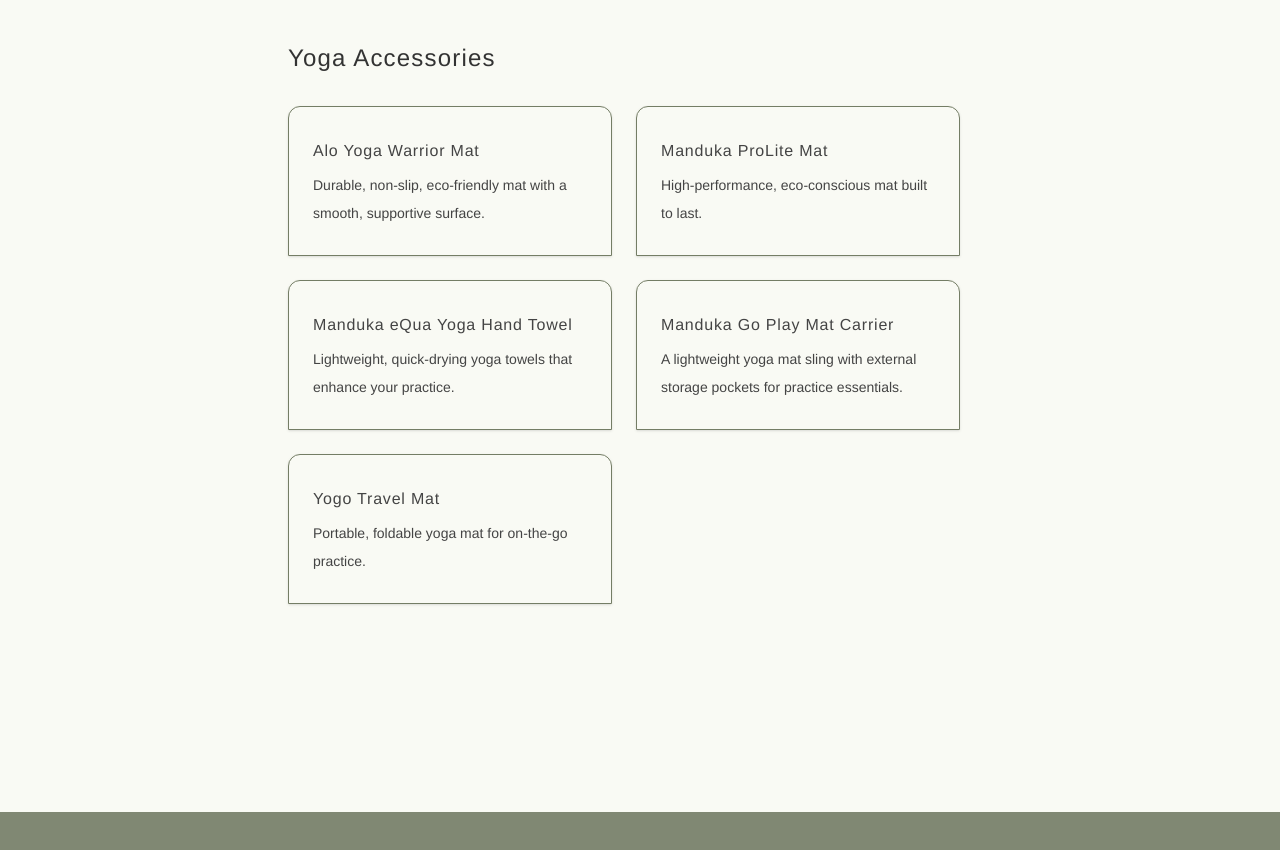
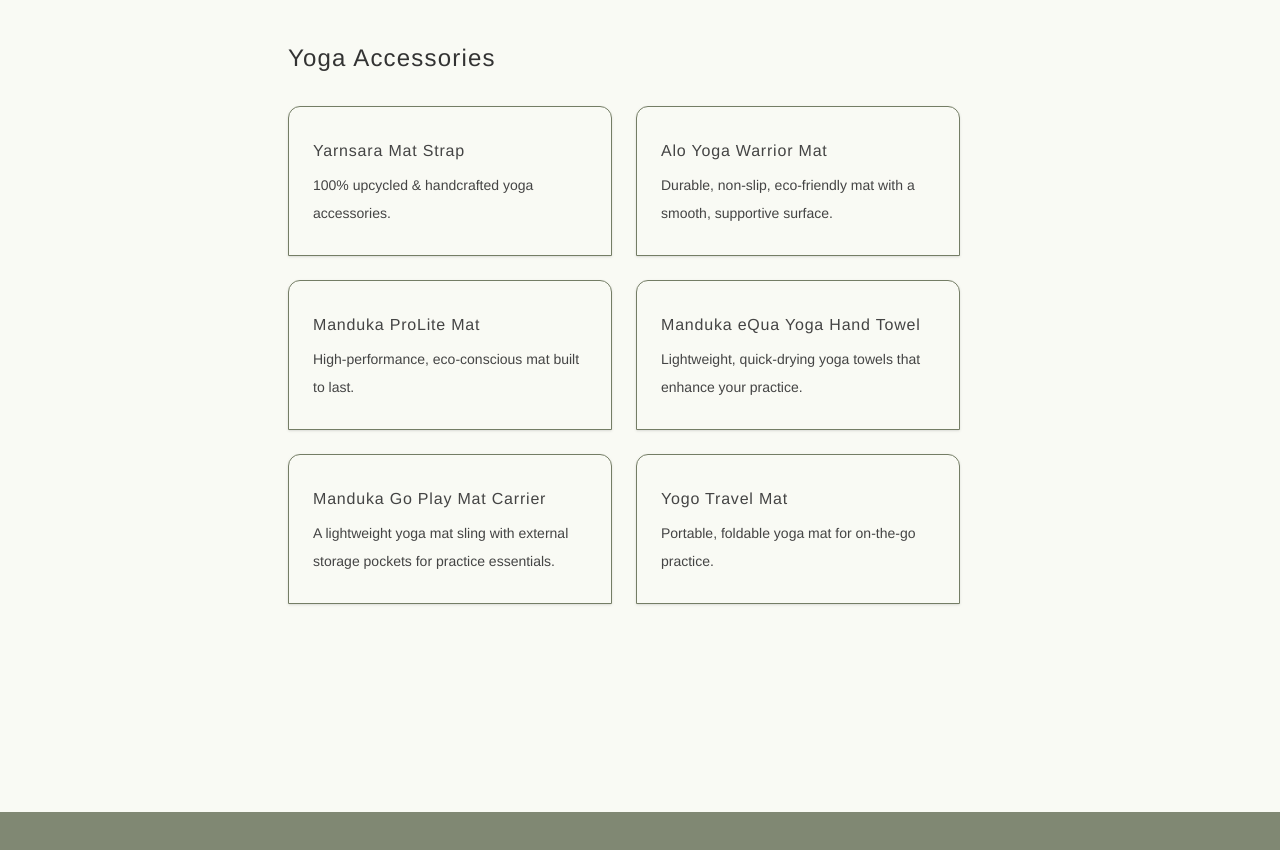
Before and after one commit to samanthacabrera/yoga-library, a React (Vite) app: page /resources in a window 1280 px wide. Shown: the part 1280-2130 px from the top of the page. Built offline with nearby package versions, Linux system fonts and the light colour scheme.

Commit message:
add Yarnsara link to resources pg

```diff
--- a/src/App.css
+++ b/src/App.css
@@ -9,7 +9,6 @@ body {
   font-family: Helvetica, sans-serif;
   font-weight: 200;
   line-height: 250%;
-  scroll-behavior: smooth;
   color: #444;
   background-color: #f9faf4;
 }
--- a/src/components/Resources.jsx
+++ b/src/components/Resources.jsx
@@ -47,6 +47,7 @@ const Resources = () => {
         {
             title: "Yoga Accessories",
             links: [
+                                { to: "https://yarnsara-samanthacabreras-projects.vercel.app/", title: "Yarnsara Mat Strap", description: "100% upcycled & handcrafted yoga accessories." },
                 { to: "https://www.aloyoga.com/products/warrior-mat", title: "Alo Yoga Warrior Mat", description: "Durable, non-slip, eco-friendly mat with a smooth, supportive surface." },
                 { to: "https://www.manduka.com/collections/yoga-mats-pro-series/products/prolite-yoga-mat", title: "Manduka ProLite Mat", description: "High-performance, eco-conscious mat built to last." },
                 { to: "https://www.manduka.com/collections/equa-yoga-towels/products/equa-yoga-hand-towel", title: "Manduka eQua Yoga Hand Towel", description: "Lightweight, quick-drying yoga towels that enhance your practice." },
```
